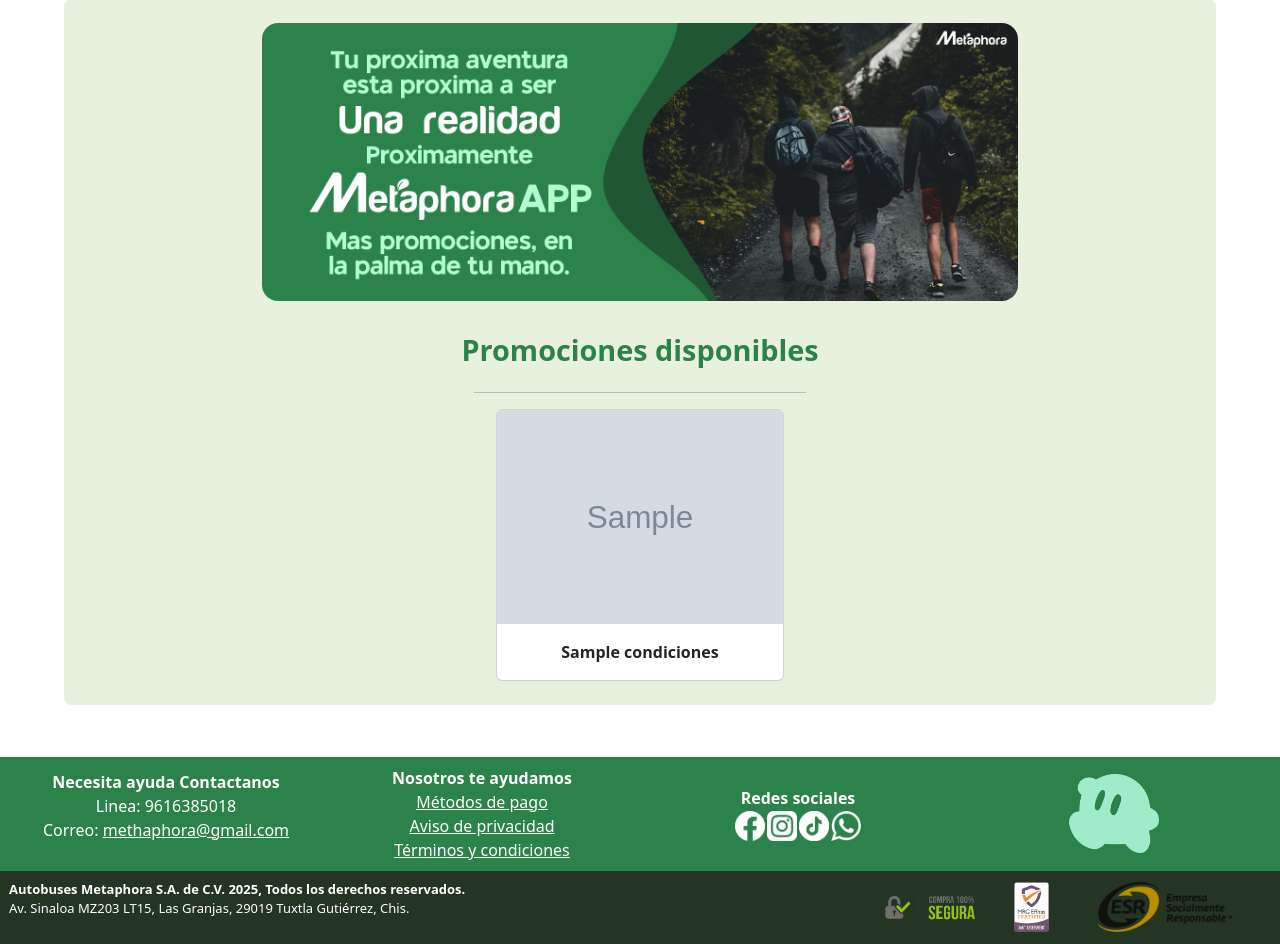
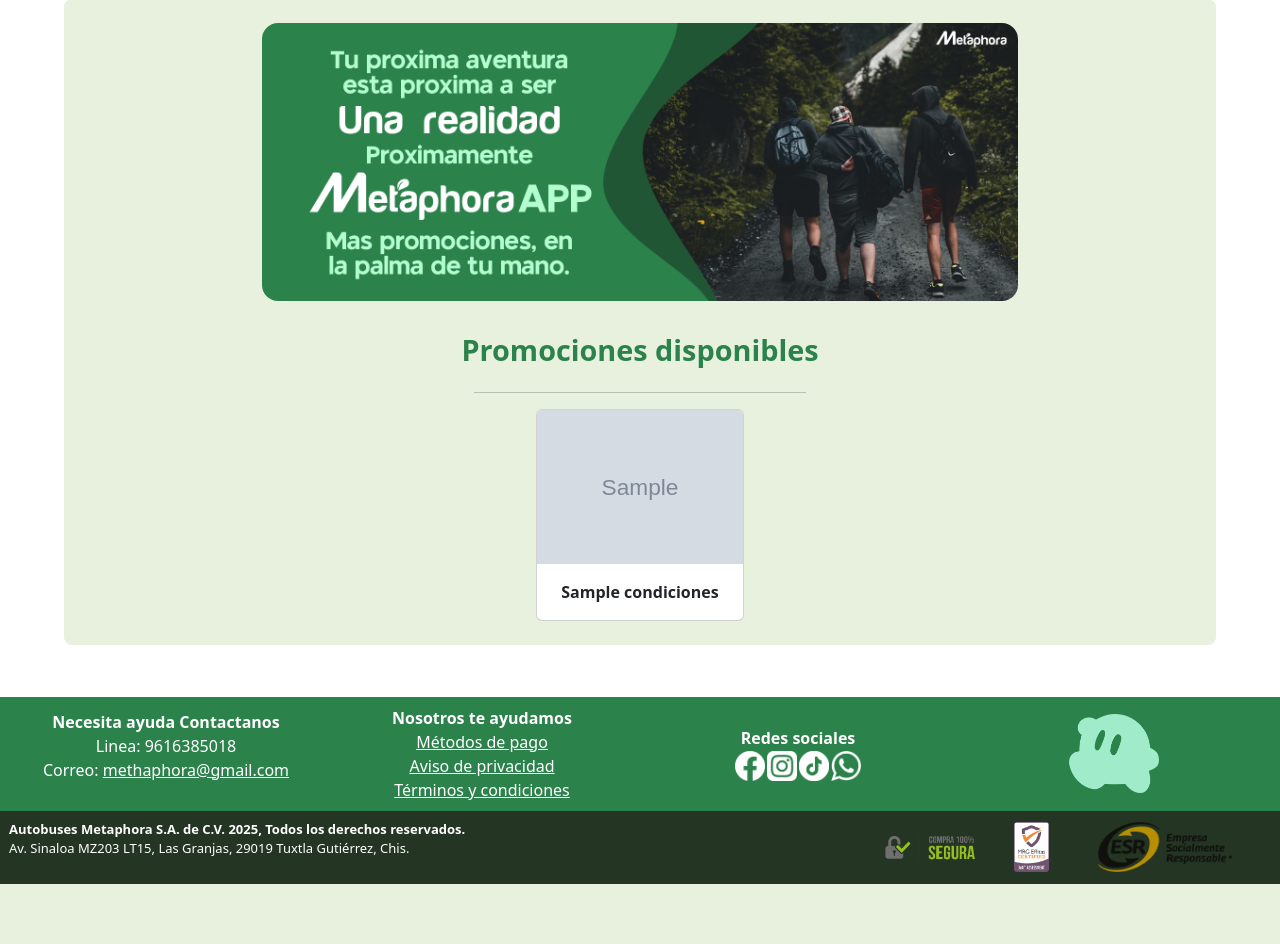
Before and after one commit to hidekingg/Metaphora, a PHP site: the page made by view/Promociones.php in a window 1280 px wide. Shown: the part 89-1033 px from the top of the page. After the commit the page ends 973 px from the top, so only its background shows below. Run offline with PHP 8.4, Linux system fonts and the light colour scheme; the template is opened without the code that fills it: most values are stand-ins (such as "Sample title", 1, 10 or a date in 2020); grey boxes marked "Sample" are stand-in pictures.

Commit message:
1.2.1 (Ligeros cambios)

```diff
--- a/view/Promociones.php
+++ b/view/Promociones.php
@@ -12,7 +12,7 @@
         <center><hr width="30%"></center>
     </div>
 
-    <div class="row row-cols-3 d-flex justify-content-center" style="text-align: center;">
+    <div class="row row-cols-2 row-cols-lg-5 g-2 g-lg-3 d-flex justify-content-center" style="text-align: center;">
     <?php
         foreach ($data as $key => $value) {
             foreach ($value as $promocion) {
```
Also changed, not shown: view/img/Promociones/promomini3.png (added).
